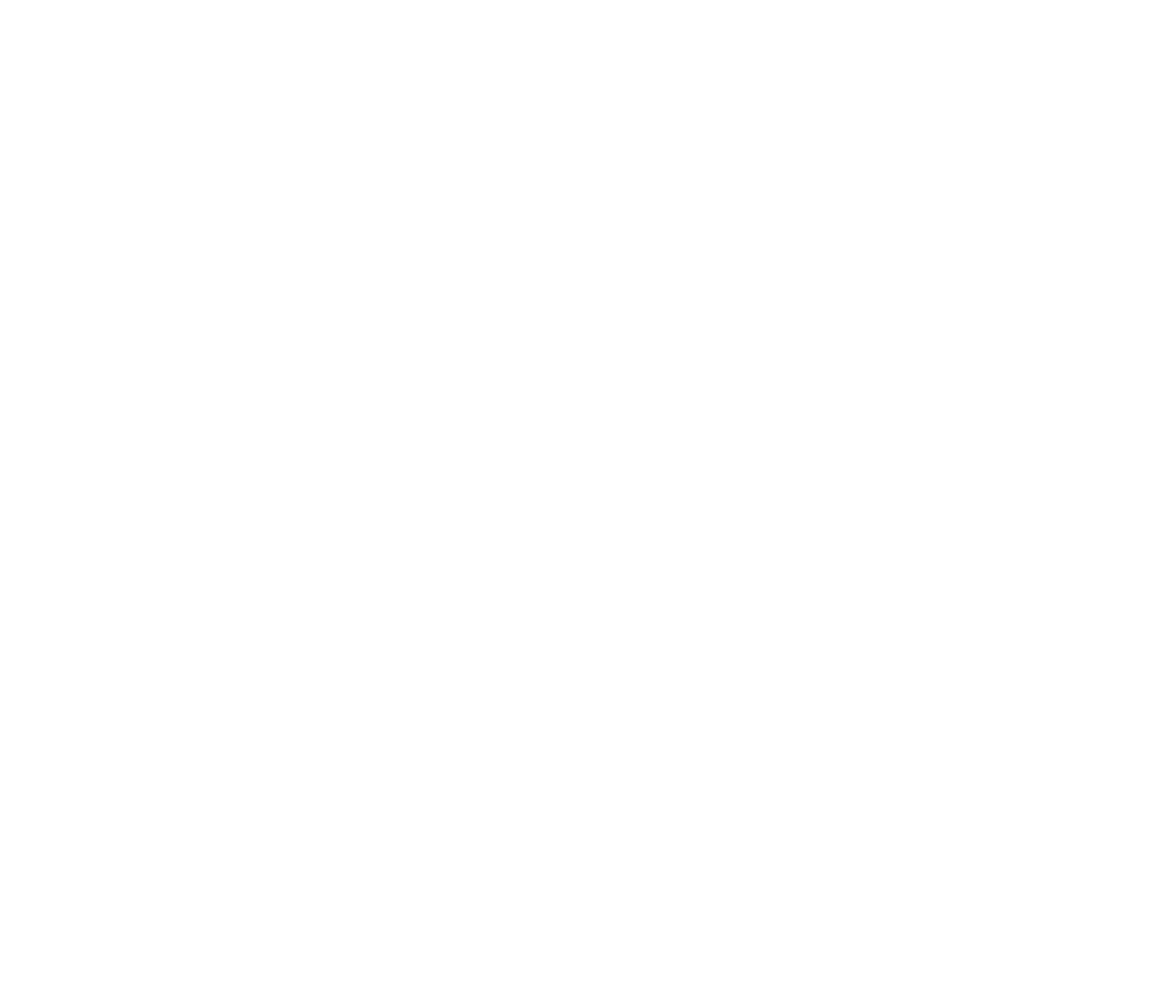
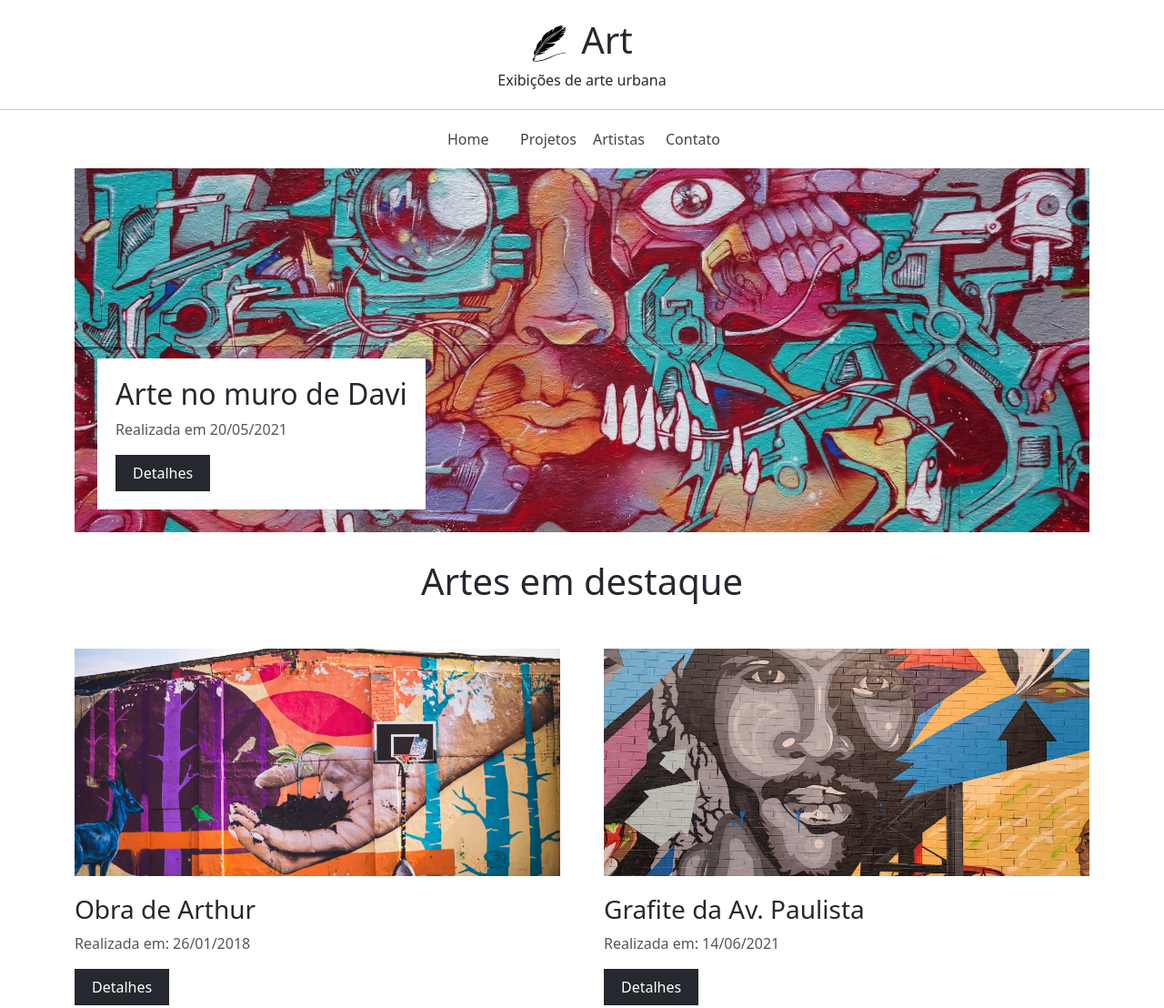
Before and after one commit to TalesFernandoDev/projetoART, a plain HTML site: page index.html in a window 1280 px wide. Shown: the top 1108 px of the page at 91% size. Before the commit the page ends 800 px from the top, so only its background shows below. Drawn offline with nearby package versions, Linux system fonts and the light colour scheme.

Commit message:
"feat: foi feito , header , navbar e terminado a parte das obras "

```diff
--- a/css/styles.css
+++ b/css/styles.css
@@ -0,0 +1,120 @@
+/* Estilos Gerais  */
+* {
+    color: #25282E;
+}
+
+a, i {
+    transition: .5s;
+    text-decoration: none;
+}
+
+.secondary-color {
+    color: #555;
+}
+
+.center-image {
+    background-size: cover;
+    background-position: center;
+}
+
+.btn {
+    text-decoration: none;
+    background-color: #25282E;
+    color: white;
+    padding: 7px 18px;
+    border-radius: 0;
+}
+
+.btn:hover {
+    background-color: #333;
+    color: #FFF;
+}
+
+/* HEADER */
+#header {
+    text-align: center;
+    padding: 20px;
+    border-bottom: 1px solid #ccc;
+}
+
+#header p {
+    margin-bottom: 0;
+}
+
+#logo-container {
+    display: flex;
+    justify-content: center;
+}
+
+#logo {
+    width: 40px;
+    margin-right: 15px;
+}
+
+/* NAVBAR */
+#navbar {
+    padding: 10px;
+    margin: 10px auto;
+}
+
+#navbar a {
+    width: 80px;
+    color: #444;
+}
+
+#navbar a:hover {
+    color: #C1B696;
+}
+
+/* MAIN IMAGEM */
+.main-image {
+    height: 400px;
+    background-image: url('../img/g_1.jpg');
+    position: relative;
+    margin-bottom: 30px;
+}
+
+.main-image-info {
+    position: absolute;
+    left: 25px;
+    bottom: 25px;
+    background-color: #FFF;
+    padding: 20px;
+}
+
+/* GALLERY */
+
+#img2 {
+    background-image: url('../img/g_2.jpg');
+}
+
+#img3 {
+    background-image: url('../img/g_3.jpg');
+}
+
+#img4 {
+    background-image: url('../img/g_4.jpg');
+}
+
+#img5 {
+    background-image: url('../img/g_5.jpg');
+}
+
+#img6 {
+    background-image: url('../img/g_6.jpg');
+}
+
+#gallery-container h1 {
+    text-align: center;
+}
+
+#gallery-container h1,
+#gallery-container .col-md-6,
+#gallery-container .col-12 {
+    margin-bottom: 50px;
+}
+
+.small-image-container {
+    height: 250px;
+    margin-bottom: 20px;
+}
--- a/index.html
+++ b/index.html
@@ -14,6 +14,71 @@
 
 </head>
 <body>
+   <!-- HEADER -->
+    <div class="container-fluid">
+       <header class="row" id="header">
+        <div id="logo-container">
+            <img src="img/art_logo.svg" alt="Art" id="logo">
+            <h1>Art</h1>
+        </div>
+          <p>Exibições de arte urbana</p>
+        </header>
+        <nav id="navbar" class="container">
+            <div class="row justify-content-center">
+                <a href="#">Home</a>
+                <a href="#">Projetos</a>
+                <a href="#">Artistas</a>
+                <a href="#">Contato</a>
+            </div>
+        </nav>
+    </div>
+    <!-- MAIN IMAGEM -->
+    <div class="container" id="main-image-container">
+       <div class="main-image center-image">
+           <div class="main-image-info">
+                <h2>Arte no muro de Davi</h2>
+                <p class="secondary-color">Realizada em 20/05/2021</p>
+                <a href="#" class="btn">Detalhes</a>
+           </div>
+       </div>
+    </div>
+    <!-- GALERIA -->
+    <div class="container" id="gallery-container">
+        <div class="col-12">
+            <h1>Artes em destaque</h1>
+        </div>
+        <div class="row gx-5">
+            <div class="col-12 col-md-6">
+                <div class="small-image-container center-image" id="img2"></div>
+                <h3>Obra de Arthur</h3>
+                <p class="secondary-color">Realizada em: 26/01/2018</p>
+                <a href="#" class="btn">Detalhes</a>
+            </div>
+            <div class="col-12 col-md-6">
+                <div class="small-image-container center-image" id="img3"></div>
+                <h3>Grafite da Av. Paulista</h3>
+                <p class="secondary-color">Realizada em: 14/06/2021</p>
+                <a href="#" class="btn">Detalhes</a>
+            </div>
+            <div class="col-12 col-md-6">
+                <div class="small-image-container center-image" id="img4"></div>
+                <h3>Arte em conjunto do Metrô</h3>
+                <p class="secondary-color">Realizada em: 19/01/2018</p>
+                <a href="#" class="btn">Detalhes</a>
+            </div>
+            <div class="col-12 col-md-6">
+                <div class="small-image-container center-image" id="img5"></div>
+                <h3>Obra de Paulo</h3>
+                <p class="secondary-color">Realizada em: 20/01/2018</p>
+                <a href="#" class="btn">Detalhes</a>
+            </div>
+            <div class="col-12 col-md-6">
+                <div class="small-image-container center-image" id="img6"></div>
+                <h3>Grafite no centro da cidade</h3>
+                <p class="secondary-color">Realizada em: 06/01/2018</p>
+                <a href="#" class="btn">Detalhes</a>
+            </div>
+    </div>
 
 </body>
 </html>
```
